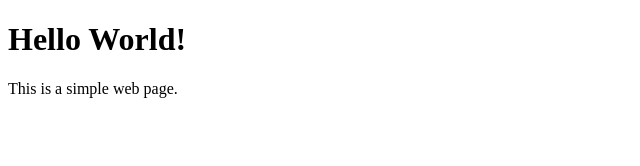
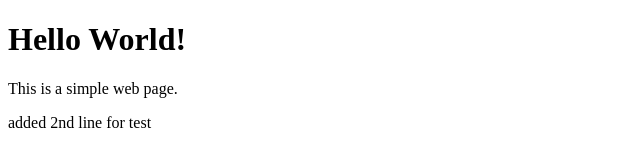
Before and after one commit to cosmi22/testhelloworld, a plain HTML site: page index.html in a window 1280 px wide. Shown: the whole page, without its empty margins (0-640 px from the left). Drawn offline with Linux system fonts and the light colour scheme.

Commit message:
added line to gome page

```diff
--- a/index.html
+++ b/index.html
@@ -6,5 +6,6 @@
 <body>
 	<h1>Hello World!</h1>
 	<p>This is a simple web page.</p>
+	<p>added 2nd line for test</p>
 </body>
 </html>
```
